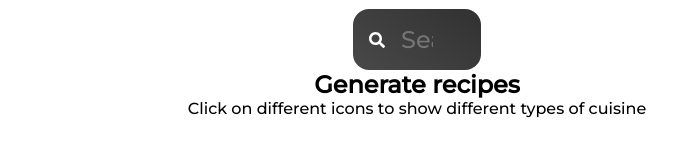
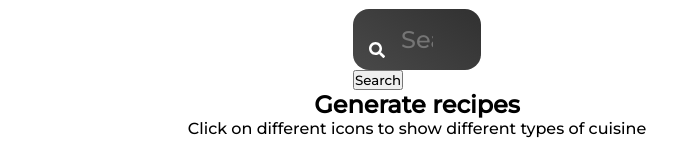
Before and after one commit to guishuaiLi/Iteration2_foodrecipe, a React (Create React App) app: page / in a window 1280 px wide. Shown: the part 199-356 px from the top of the page, without its empty margins (223-900 px from the left). Built offline with nearby package versions, Linux system fonts and the light colour scheme; no server answers.

Commit message:
iteration2

```diff
--- a/src/Components/Search.jsx
+++ b/src/Components/Search.jsx
@@ -21,6 +21,7 @@ function Search() {
           value={input}
           placeholder="Search food recipe here"
         />
+        <button type="submit">Search</button>
       </div>
     </FormStyle>
   );
```
